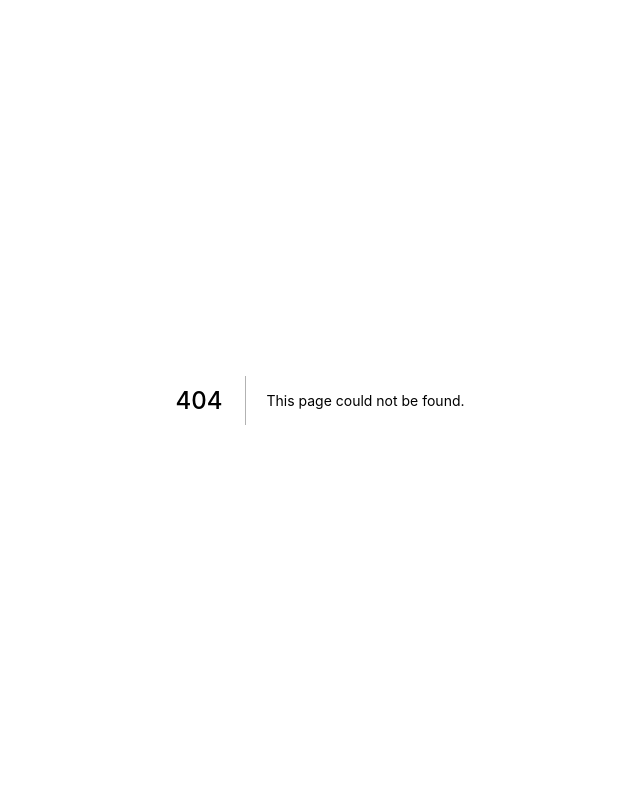
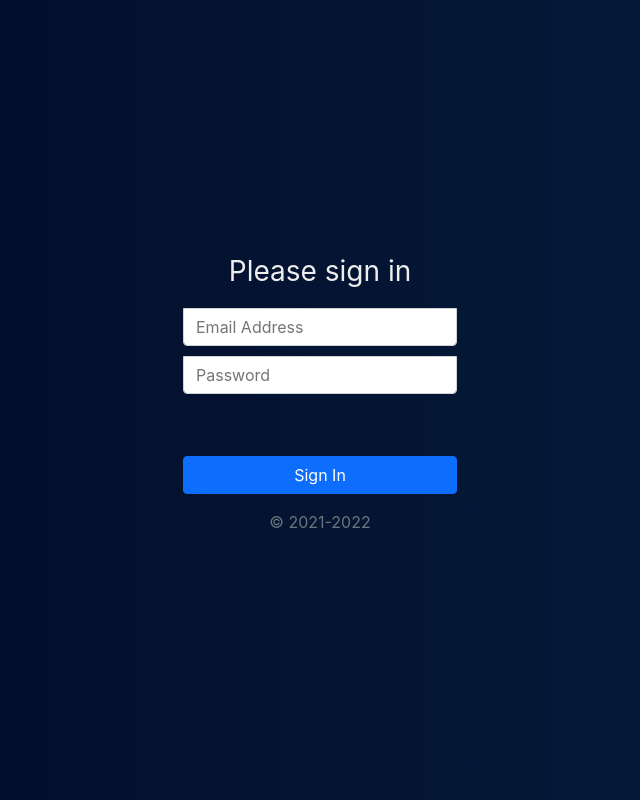
Before and after one commit to andrepith/andreadikarav3, a Next.js app in the folder client/: page /login in a window 1280 px wide. Before the commit this address had no page. Shown: the whole page, without its empty margins (320-960 px from the left). Built offline with nearby package versions, Linux system fonts and the light colour scheme.

Commit message:
Login page

```diff
--- /dev/null
+++ b/client/src/pages/login/index.tsx
@@ -0,0 +1,73 @@
+import { useState } from "react";
+import { connect } from "react-redux";
+import { login } from "src/store/actions";
+
+const Login = ({
+  login,
+  isAuthenticated,
+  loading,
+}: {
+  login: Function;
+  isAuthenticated: boolean;
+  loading: boolean;
+}) => {
+  const [formData, setFormData] = useState({
+    email: "",
+    password: "",
+  });
+  const [disabled, setDisabled] = useState(false);
+
+  const { email, password } = formData;
+
+  const onChange = (e: any) =>
+    setFormData({ ...formData, [e.target.name]: e.target.value });
+
+  const onSubmit = async (e: any) => {
+    e.preventDefault();
+    await setDisabled(true);
+    login(email, password).then(() => setDisabled(false));
+  };
+
+  return (
+    <section className="login wrapper">
+      <form className="login-form" onSubmit={onSubmit}>
+        <div className="login-title">Please sign in</div>
+        <div className="form-group">
+          <input
+            type="email"
+            placeholder="Email Address"
+            value={email}
+            onChange={onChange}
+            name="email"
+            required
+          />
+        </div>
+        <div className="form-group">
+          <input
+            type="password"
+            placeholder="Password"
+            name="password"
+            minLength={6}
+            value={password}
+            onChange={onChange}
+            required
+          />
+        </div>
+        <input
+          type="submit"
+          className="btn btn-primary login-button"
+          value={disabled ? "Signing In..." : "Sign In"}
+          disabled={disabled}
+        />
+        <p className="text-muted">© 2021-{new Date().getFullYear()}</p>
+      </form>
+    </section>
+  );
+};
+
+const mapStateToProps = (state: any) => ({
+  isAuthenticated: state.auth.isAuthenticated,
+  loading: state.auth.loading,
+});
+
+export default connect(mapStateToProps, { login })(Login);
--- /dev/null
+++ b/client/src/pages/login/styles.scss
@@ -0,0 +1,52 @@
+.login {
+  height: 100vh;
+  display: flex;
+  flex-wrap: wrap;
+  align-content: center;
+  justify-content: center;
+}
+
+.login-form {
+  display: flex;
+  flex-direction: column;
+
+  p {
+    text-align: center;
+    margin-top: 16px;
+  }
+}
+
+.login-title {
+  font-weight: 400;
+  margin-bottom: 1rem;
+  font-size: 1.75rem;
+  text-align: center;
+  color: $color-white;
+}
+
+.form-group {
+  input {
+    display: block;
+    width: 100%;
+    height: calc(1.5em + 0.75rem + 2px);
+    padding: 0.375rem 0.75rem;
+    font-size: 1rem;
+    font-weight: 400;
+    line-height: 1.5;
+    color: #495057;
+    background-color: #fff;
+    background-clip: padding-box;
+    border: 1px solid #ced4da;
+    border-radius: 0.25rem;
+    transition: border-color 0.15s ease-in-out, box-shadow 0.15s ease-in-out;
+    position: relative;
+    box-sizing: border-box;
+    margin-bottom: 10px;
+    border-top-left-radius: 0;
+    border-top-right-radius: 0;
+  }
+}
+
+.login-button {
+  margin-top: 52px;
+}
--- a/client/src/store/reducers/auth/index.tsx
+++ b/client/src/store/reducers/auth/index.tsx
@@ -2,7 +2,7 @@ import { stat } from "fs";
 import { LOGIN_SUCCESS, LOGIN_FAIL } from "../../types";
 
 const initialState = {
-  token: typeof window !== "undefined" ? localStorage.getItem("token") : "",
+  token: typeof window !== "undefined" ? localStorage.getItem("token") : null,
   isAuthenticated: null,
   loading: true,
 };
--- a/client/src/styles/main.scss
+++ b/client/src/styles/main.scss
@@ -9,3 +9,4 @@
 @import "../components/Skillset/styles.scss";
 @import "../components/Contact/styles.scss";
 @import "../components/Footer/styles.scss";
+@import "../pages/login/styles.scss";
```
